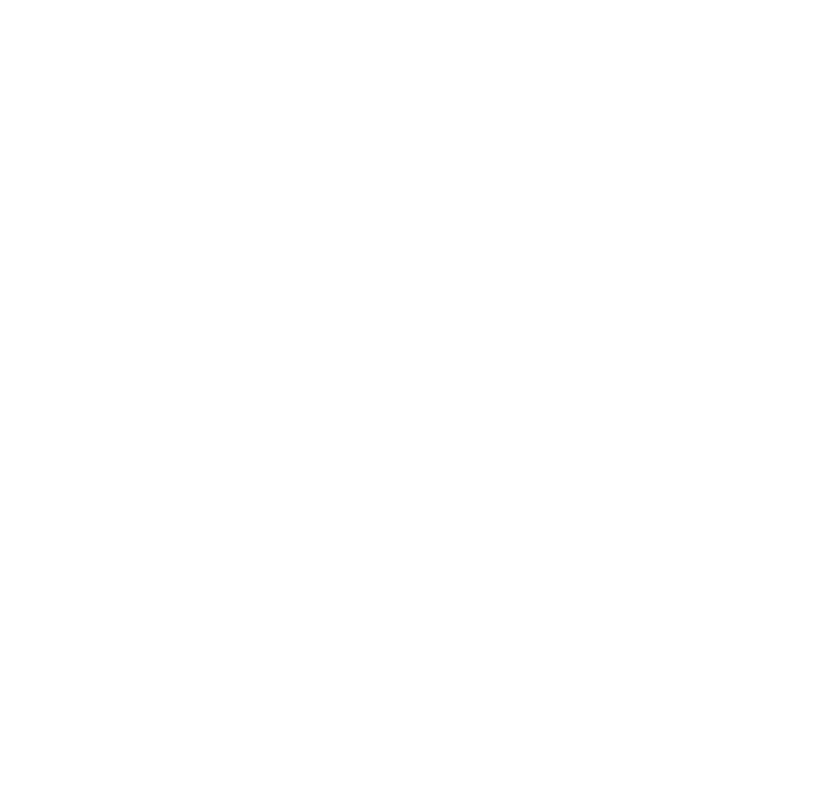
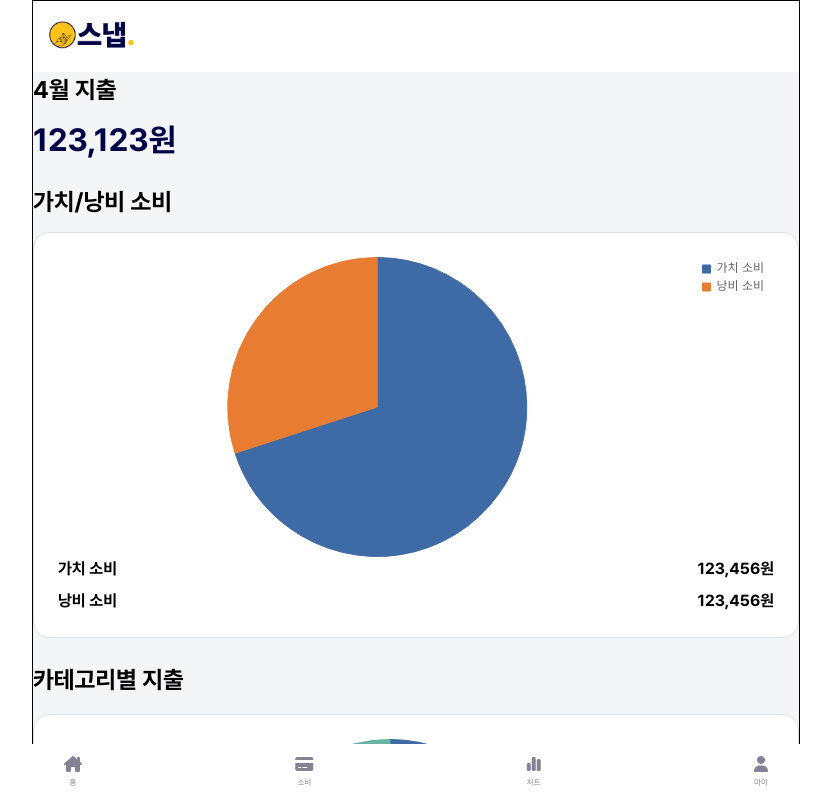
Before and after one commit to KB-16th-Frontend/snap_client, a Vue app: page /paymentsReport in a window 1280 px wide. Before the commit this address had no page. Shown: the top 798 px of the page, without its empty margins (224-1055 px from the left). Built offline with nearby package versions, Linux system fonts and the light colour scheme; what vue3-lottie would draw is missing.

Commit message:
feat: 지출 분석 페이지 추가

```diff
--- a/src/assets/custom.css
+++ b/src/assets/custom.css
@@ -57,6 +57,9 @@
 
 .bg-gray-1 {
     background-color: var(--vt-c-gray-1);
+}
+.bg-light-blue {
+    background-color: var(--vt-c-light-blue);
 }
 
 .bg-light-blue {
--- /dev/null
+++ b/src/pages/PaymentsReportPage.vue
@@ -0,0 +1,49 @@
+<style scoped></style>
+
+<template>
+    <BaseLayout>
+        <section class="w-100 pb-3">
+            <!-- 컴포넌트 레이아웃 변경 후 bg-light-blue 배경 색 추가-->
+            <BaseTypography size="lg" weight="bold" class="w-100 text-start mb-2"
+                >4월 지출</BaseTypography
+            >
+            <BaseTypography color="dark" size="xl" weight="bold" class="text-start mb-1"
+                >123,123원</BaseTypography
+            >
+        </section>
+
+        <BaseTypography size="lg" weight="bold" class="w-100 text-start mb-2 pb-1"
+            >가치/낭비 소비</BaseTypography
+        >
+        <BaseCard>
+            <PieChart :labels="['가치 소비', '낭비 소비']" :data="[70, 30]" />
+            <BaseTypography
+                size="md"
+                weight="bold"
+                class="d-flex justify-content-between w-100 mb-2"
+            >
+                <span>가치 소비</span>
+                <span>123,456원</span>
+            </BaseTypography>
+            <BaseTypography size="md" weight="bold" class="d-flex justify-content-between w-100">
+                <span>낭비 소비</span>
+                <span>123,456원</span>
+            </BaseTypography>
+        </BaseCard>
+        <BaseTypography size="lg" weight="bold" class="w-100 text-start mt-4 mb-3"
+            >카테고리별 지출</BaseTypography
+        >
+        <BaseCard>
+            <PieChart :labels="['식비', '카페', '교육', '미용']" :data="[70, 30, 20, 10]" />
+            <PaymentItem></PaymentItem>
+        </BaseCard>
+    </BaseLayout>
+</template>
+
+<script setup>
+import PieChart from '@/components/chart/basePieChart.vue'
+import BaseCard from '@/components/common/Card/BaseCard.vue'
+import BaseLayout from '@/components/layouts/BaseLayout.vue'
+import BaseTypography from '@/components/common/Typography/BaseTypography.vue'
+import PaymentItem from '@/components/common/PaymentItem/PaymentItem.vue'
+</script>
--- a/src/router/index.js
+++ b/src/router/index.js
@@ -39,6 +39,11 @@
             name: 'mypage',
             component: () => import('../pages/MyPage.vue'),
         },
+        {
+            path: '/paymentsReport',
+            name: 'report',
+            component: () => import('../pages/PaymentsReportPage.vue'),
+        },
     ],
 })
 
```
